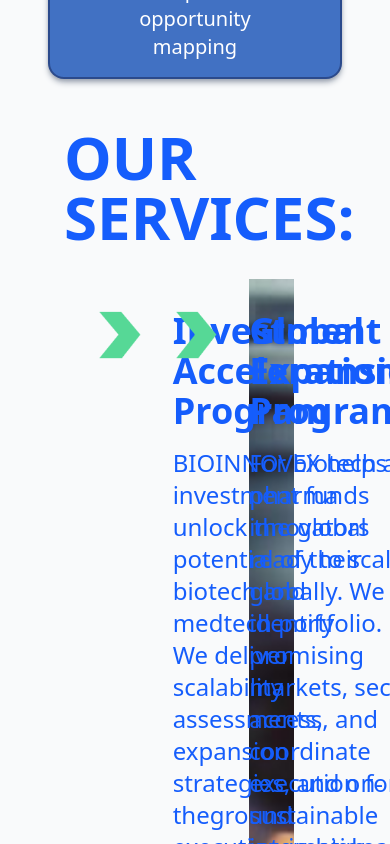
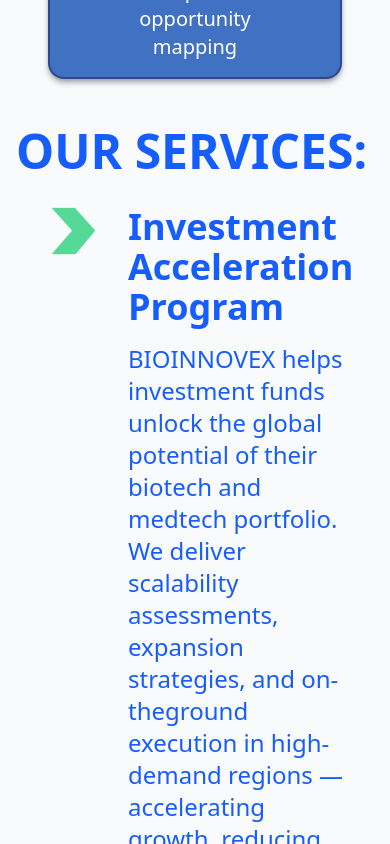
Before and after one commit to AnthonySTZ/BioInnovex, a React (Vite) app: page / in a window 390 px wide. Shown: the part 2200-3044 px from the top of the page. Built offline with nearby package versions, Linux system fonts and the light colour scheme.

Commit message:
services

```diff
--- a/src/components/OurServices.tsx
+++ b/src/components/OurServices.tsx
@@ -4,10 +4,10 @@
 
 export default function OurServices() {
     return (
-        <div id="our-services" className="mx-16">
-            <h1 className="text-6xl font-bold text-blue-600">OUR SERVICES:</h1>
-            <div className="p-8 grid grid-cols-3 gap-8">
-                <div className="col-start-3 row-span-3 bg-center bg-cover"
+        <div id="our-services" className="mx-4 lg:mx-16">
+            <h1 className="text-5xl lg:text-6xl font-bold text-blue-600">OUR SERVICES:</h1>
+            <div className="flex flex-col p-8 lg:grid lg:grid-cols-3 gap-8">
+                <div className="col-start-3 row-span-3 bg-center bg-cover hidden lg:block"
                 style={{ backgroundImage: `url(${microscope})`}}></div>
                 {
                    services.map((service, index) => (
```
